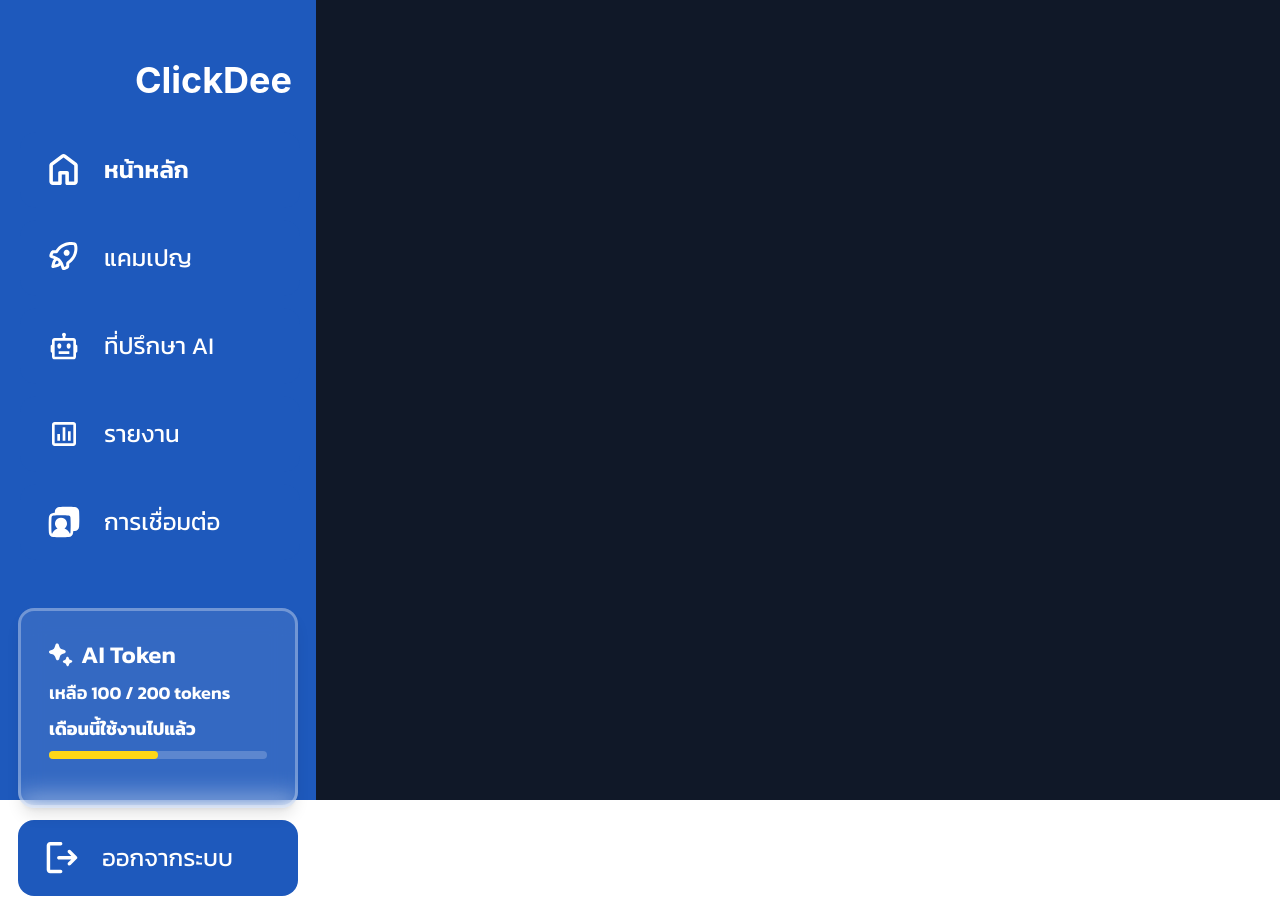
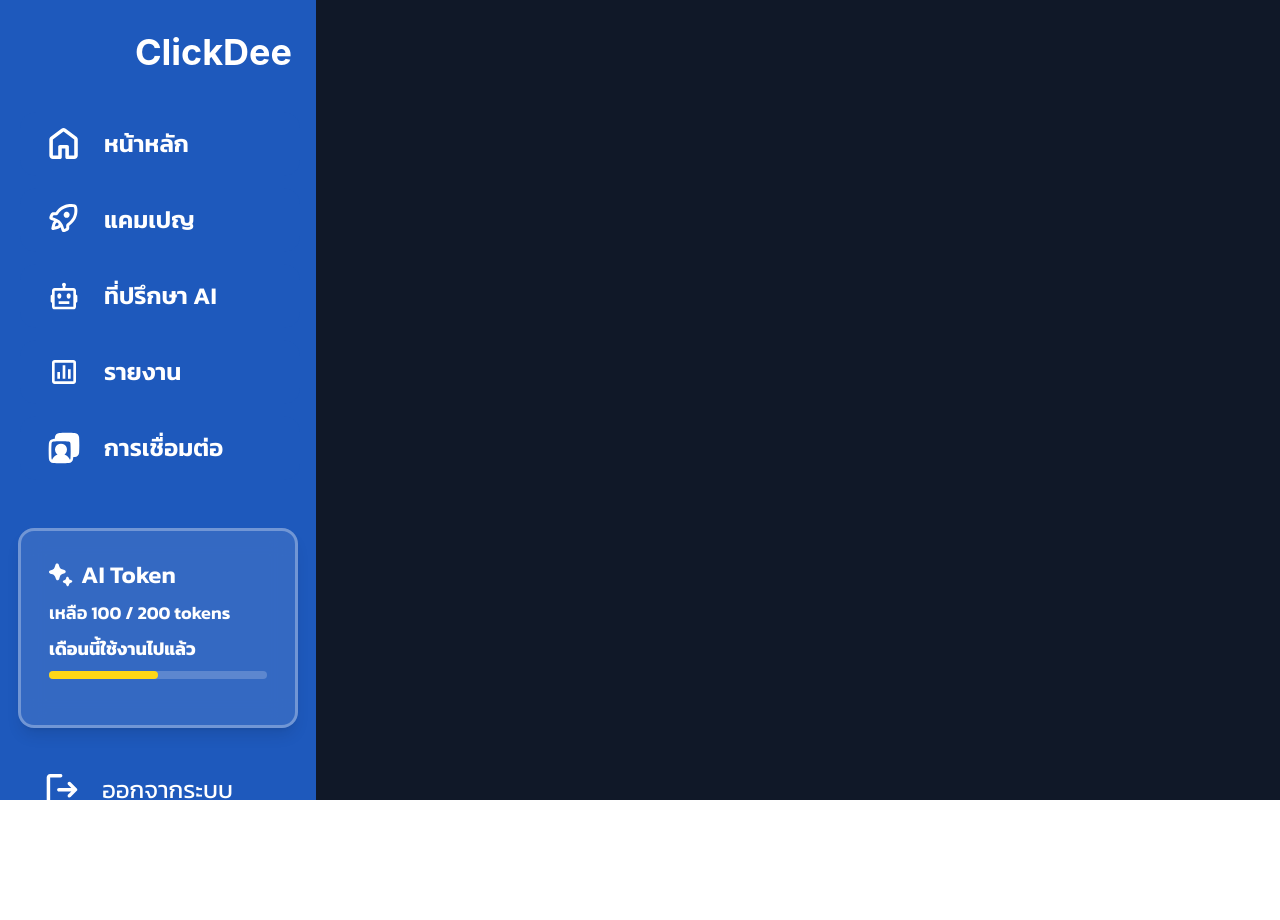
Before and after one commit to Nicha-h/ClickDee, a React (Vite) app in the folder frontend/: page / in a window 1280 px wide. After the commit the page ends 836 px from the top, so only its background shows below. Built offline with nearby package versions, Linux system fonts and the light colour scheme.

Commit message:
feat: update navbar styles + animation

```diff
--- a/frontend/src/components/navbar.tsx
+++ b/frontend/src/components/navbar.tsx
@@ -21,15 +21,19 @@ function Navbar() {
   return (
     <nav className="bg-amalfi sticky top-0 flex h-screen w-79 flex-col justify-between gap-6">
       <div className="grid justify-start gap-3">
-        <div className="bg-amalfi h-30 w-79 p-3 text-4xl">
-          <div className="flex items-end justify-end p-3 pt-12 text-white font-jakarta text-4xl font-bold">
+        <div className="bg-amalfi h-25 w-79 p-3 text-4xl">
+          <NavLink to="/home"
+          onClick={() => handleClick('home')}
+          className="flex items-end justify-end p-3 pt-5 text-white font-jakarta text-4xl font-bold">
             ClickDee
-          </div>
+        </NavLink>
         </div>
         <NavLink
           to="/home"
           onClick={() => handleClick('home')}
-          className={`mx-5 flex h-19 w-70 items-center justify-start rounded-2xl p-7 ${activeButton === 'home' ? 'bg-citrus-light' : 'bg-amalfi'} font-thai text-2xl font-semibold ${activeButton === 'home' ? 'text-black' : 'text-white'}`}
+          className={`mx-5 flex h-16 w-70 items-center justify-start rounded-2xl p-7 transition-colors duration-200 hover:-translate-x-0.5
+            ${activeButton === 'home' ? 'bg-citrus-light hover:bg-citrus-light-hover' : 'bg-amalfi hover:bg-amalfihover'} font-thai text-2xl font-semibold
+            ${activeButton === 'home' ? 'text-black' : 'text-white'}`}
         >
           <div className="flex items-center gap-6">
             <img
@@ -43,7 +47,8 @@ function Navbar() {
         <NavLink
           to="/campaign"
           onClick={() => handleClick('campaign')}
-          className={`mx-5 flex h-19 w-70 items-center justify-start rounded-2xl p-7 ${activeButton === 'campaign' ? 'bg-citrus-light' : 'bg-amalfi'} font-thai text-semibold text-2xl ${activeButton === 'campaign' ? 'text-black' : 'text-white'}`}
+          className={`mx-5 flex h-16 w-70 items-center justify-start rounded-2xl p-7 transition-colors duration-200 hover:-translate-x-0.5
+            ${activeButton === 'campaign' ? 'bg-citrus-light hover:bg-citrus-light-hover' : 'bg-amalfi hover:bg-amalfihover'} font-thai font-semibold text-2xl ${activeButton === 'campaign' ? 'text-black' : 'text-white'}`}
         >
           <div className="flex items-center gap-6">
             <img
@@ -57,7 +62,8 @@ function Navbar() {
         <NavLink
           to="/ai"
           onClick={() => handleClick('ai')}
-          className={`mx-5 flex h-19 w-70 items-center justify-start rounded-2xl p-7 ${activeButton === 'ai' ? 'bg-citrus-light' : 'bg-amalfi'} font-thai text-semibold text-2xl ${activeButton === 'ai' ? 'text-black' : 'text-white'}`}
+          className={`mx-5 flex h-16 w-70 items-center justify-start rounded-2xl p-7 transition-colors duration-200 hover:-translate-x-0.5
+            ${activeButton === 'ai' ? 'bg-citrus-light hover:bg-citrus-light-hover' : 'bg-amalfi hover:bg-amalfihover'} font-thai font-semibold text-2xl ${activeButton === 'ai' ? 'text-black' : 'text-white'}`}
         >
           <div className="flex items-center gap-6">
             <img
@@ -71,7 +77,8 @@ function Navbar() {
         <NavLink
           to="/overview"
           onClick={() => handleClick('overview')}
-          className={`mx-5 flex h-19 w-70 items-center justify-start rounded-2xl p-7 ${activeButton === 'overview' ? 'bg-citrus-light' : 'bg-amalfi'} font-thai text-semibold text-2xl ${activeButton === 'overview' ? 'text-black' : 'text-white'}`}
+          className={`mx-5 flex h-16 w-70 items-center justify-start rounded-2xl p-7 transition-colors duration-200 hover:-translate-x-0.5
+            ${activeButton === 'overview' ? 'bg-citrus-light hover:bg-citrus-light-hover' : 'bg-amalfi hover:bg-amalfihover'} font-thai font-semibold text-2xl ${activeButton === 'overview' ? 'text-black' : 'text-white'}`}
         >
           <div className="flex items-center gap-6">
             <img
@@ -85,7 +92,8 @@ function Navbar() {
         <NavLink
           to="/integration"
           onClick={() => handleClick('integration')}
-          className={`mx-5 flex h-19 w-70 items-center justify-start rounded-2xl p-7 ${activeButton === 'integration' ? 'bg-citrus-light' : 'bg-amalfi'} font-thai text-semibold text-2xl ${activeButton === 'integration' ? 'text-black' : 'text-white'}`}
+          className={`mx-5 flex h-16 w-70 items-center justify-start rounded-2xl p-7 transition-colors duration-200 hover:-translate-x-0.5
+            ${activeButton === 'integration' ? 'bg-citrus-light hover:bg-citrus-light-hover' : 'bg-amalfi hover:bg-amalfihover'} font-thai font-semibold text-2xl ${activeButton === 'integration' ? 'text-black' : 'text-white'}`}
         >
           <div className="flex items-center gap-6">
             <img
@@ -97,7 +105,7 @@ function Navbar() {
           </div>
         </NavLink>
       </div>
-      <div className="grid items-end justify-center gap-3 p-6">
+      <div className="grid items-end justify-center gap-5 p-6 mb-5">
         {/* Todo: this AI token thing should be clickable and lead to a page where the user can manage their AI tokens. */}
         <div className="mx-5 h-50 w-70 items-center justify-start rounded-2xl border-3 border-white/30 bg-white/10 p-7 font-thai text-2xl text-white shadow-lg backdrop-blur-md">
           <div>
@@ -107,6 +115,7 @@ function Navbar() {
             </div>
             <div className="text-lg font-semibold">เหลือ {AI_TOKEN} / {AI_TOKEN_MAX} tokens</div>
             <div className="py-2 text-lg font-bold">เดือนนี้ใช้งานไปแล้ว</div>
+
             {/* TODO: come fix this later */}
             <div className="h-2 w-full rounded-full bg-white/20">
               <div
@@ -119,13 +128,14 @@ function Navbar() {
         <NavLink
           to="/logout"
           onClick={() => handleClick('logout')}
-          className={`mx-5 flex h-19 w-70 items-center justify-start rounded-2xl p-7 ${activeButton === 'logout' ? 'bg-citrus-light' : 'bg-amalfi'} font-thai text-2xl text-white`}
+          className={`mx-5 flex h-16 w-70 items-center justify-start rounded-2xl p-7 transition-transform duration-200 hover:-translate-x-0.5
+            font-thai text-2xl text-white`}
         >
-          <div className="flex items-center gap-6">
+          <div className="flex pt-5 items-center gap-6">
             <img
               src={logout}
               alt="Logout"
-              className={`h-8 w-8 ${activeButton === 'logout' ? 'brightness-0' : ''}`}
+              className={`h-8 w-8 ${activeButton === 'logout' ? 'brightness-0' : ''} `}
             />
             ออกจากระบบ
           </div>
```
